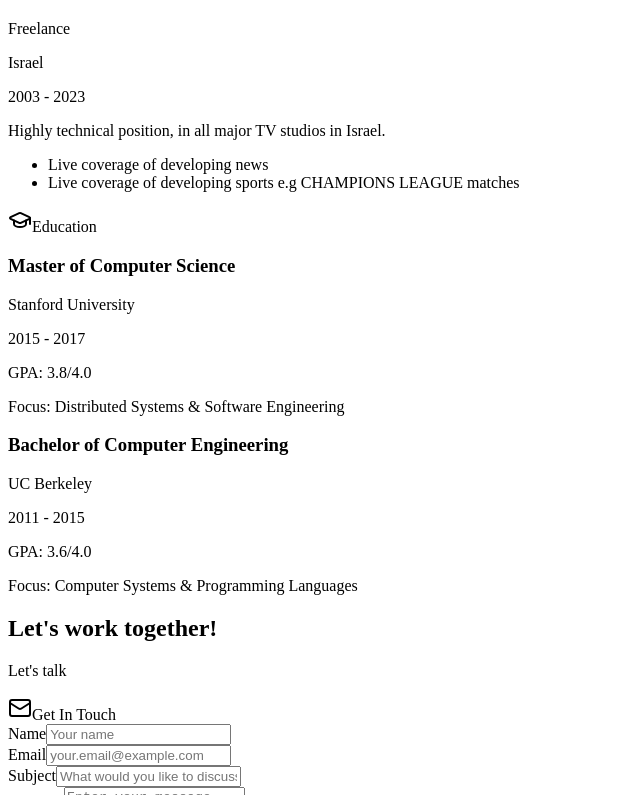
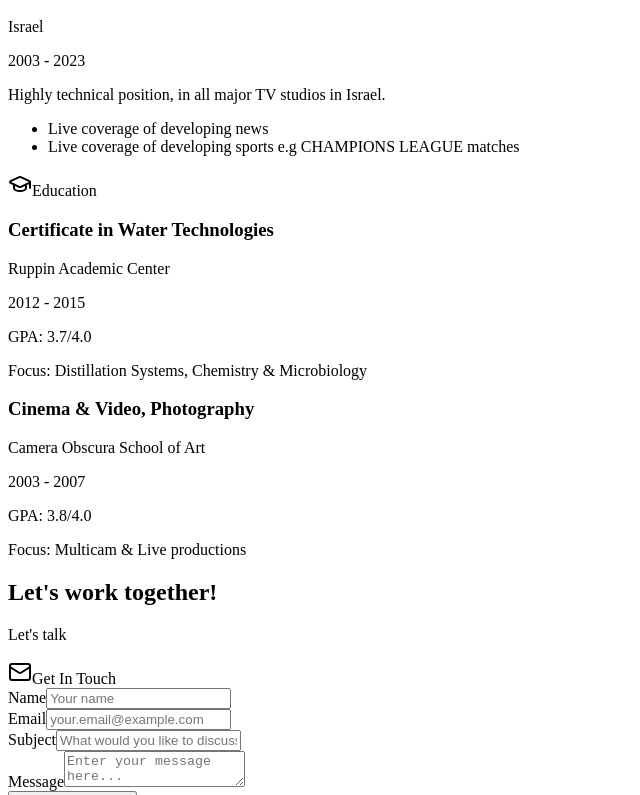
Before and after one commit to goldinShay/myPort, a React (Vite) app in the folder client/: page / in a window 1280 px wide. Shown: the part 5706-6501 px from the top of the page, without its empty margins (0-640 px from the left). Built offline with nearby package versions, Linux system fonts and the light colour scheme.

Commit message:
Resume Polish

```diff
--- a/client/src/components/ResumeSection.tsx
+++ b/client/src/components/ResumeSection.tsx
@@ -56,18 +56,18 @@ const experience = [
 
 const education = [
   {
-    degree: 'Master of Computer Science',
-    school: 'Stanford University',
-    period: '2015 - 2017',
-    gpa: '3.8/4.0',
-    focus: 'Distributed Systems & Software Engineering'
+    degree: 'Certificate in Water Technologies',
+    school: 'Ruppin Academic Center',
+    period: '2012 - 2015',
+    gpa: '3.7/4.0',
+    focus: 'Distillation Systems, Chemistry & Microbiology'
   },
   {
-    degree: 'Bachelor of Computer Engineering',
-    school: 'UC Berkeley',
-    period: '2011 - 2015',
-    gpa: '3.6/4.0',
-    focus: 'Computer Systems & Programming Languages'
+    degree: 'Cinema & Video, Photography',
+    school: 'Camera Obscura School of Art',
+    period: '2003 - 2007',
+    gpa: '3.8/4.0',
+    focus: 'Multicam & Live productions'
   }
 ];
 
--- a/client/src/components/SkillsSection.tsx
+++ b/client/src/components/SkillsSection.tsx
@@ -170,10 +170,6 @@ export function SkillsSection() {
                 <div className="font-medium">Udemy -Spring Professional</div>
                 <div className="text-sm text-muted-foreground">VMware Certified</div>
               </div>
-              <div className="p-3 bg-emerald-50 dark:bg-emerald-900/20 rounded-lg border border-emerald-200 dark:border-emerald-800">
-                <div className="font-medium">Ruppin Academic Center</div>
-                <div className="text-sm text-muted-foreground">Certificate in Water Technologies</div>
-              </div>
             </CardContent>
           </Card>
         </div>
```
